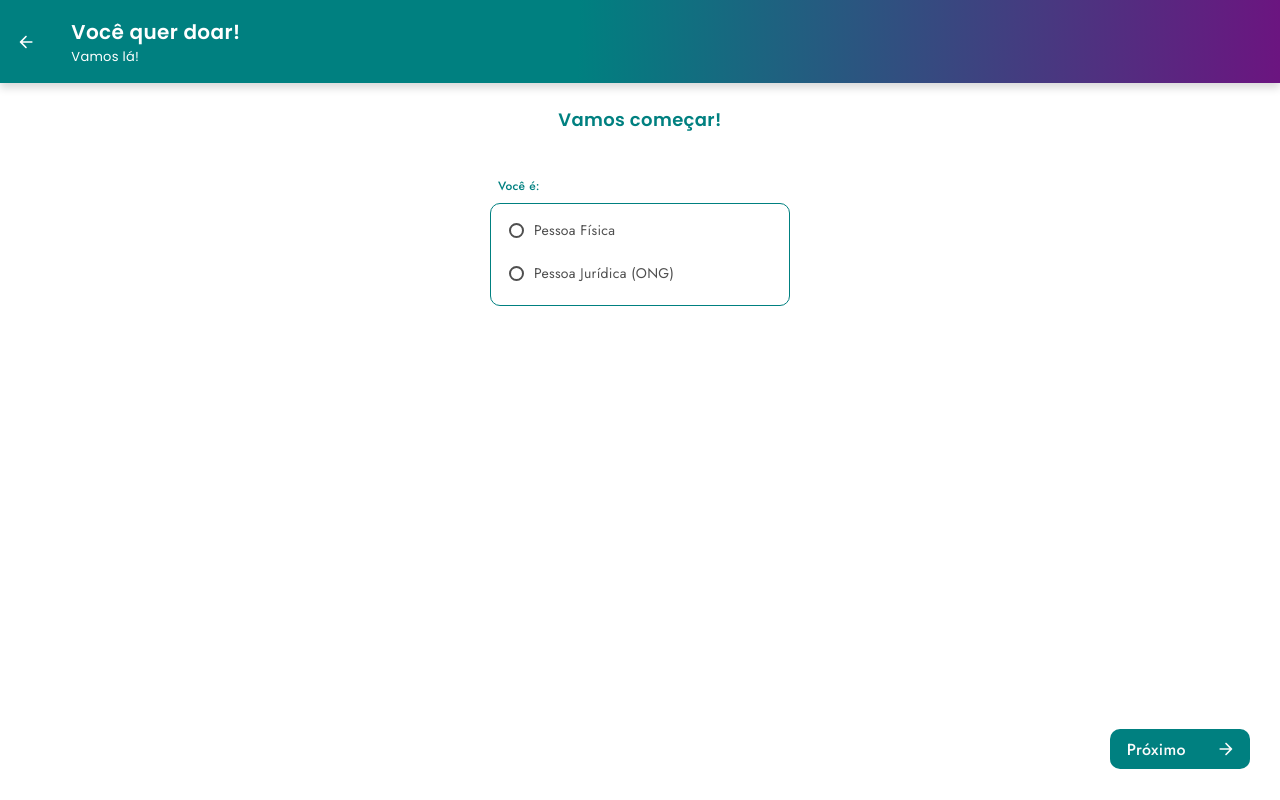
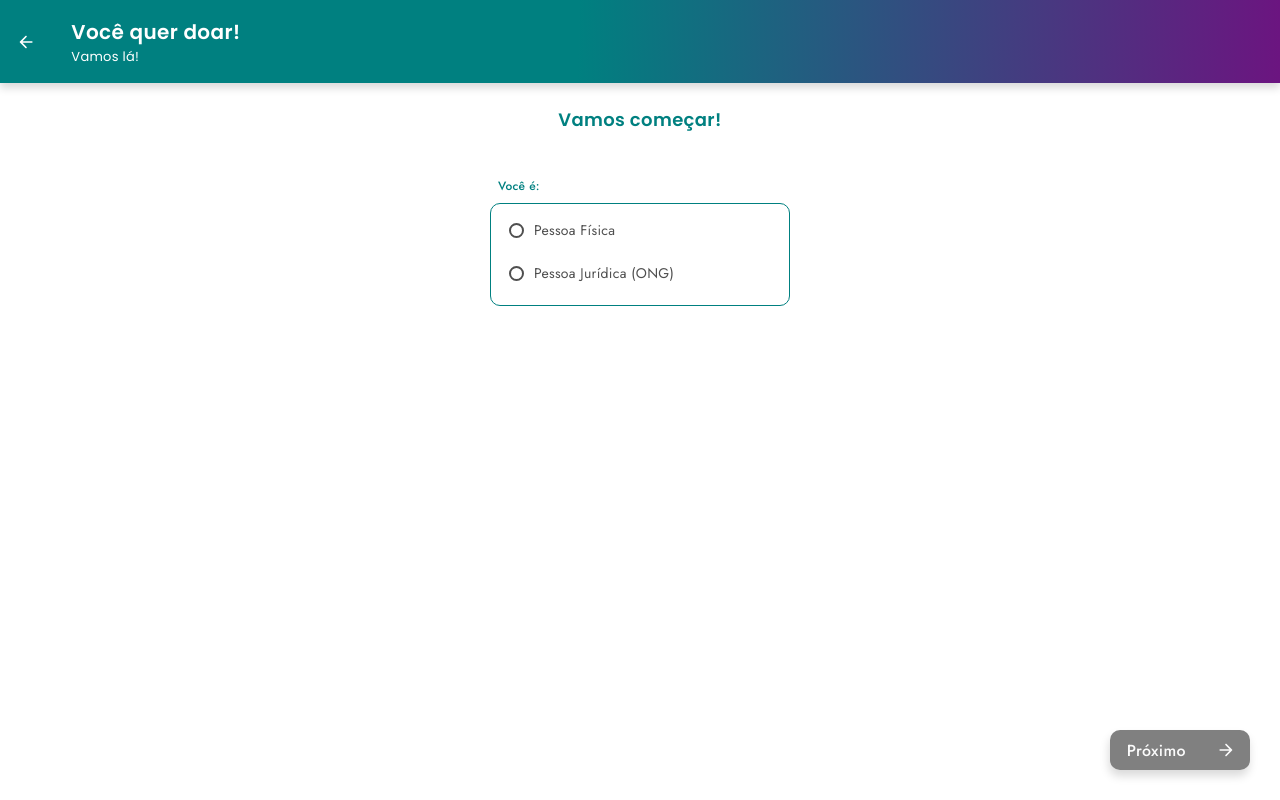
Before and after one commit to estartandodevs-course/Busquepet, a React (Create React App) app: page /cadastro-do-adotante in a window 1280 px wide. Built offline with nearby package versions, Linux system fonts and the light colour scheme.

Commit message:
Adicionando o botão com estado disabled e adicionando sombra no botão

```diff
--- a/src/App.js
+++ b/src/App.js
@@ -1,5 +1,6 @@
 import React from 'react';
 import RegisterAdopter from './pages/cadastro-do-adotante/cadastro-tipo-de-pessoa';
+import './app.scss'
 // import { useState } from 'react';
 // import { Select } from './components/select/Index';
 // import Icone from './assets/images/Coracao.svg';
--- /dev/null
+++ b/src/app.scss
@@ -0,0 +1,8 @@
+html, body, .App, #root{
+    height: 100%;
+}
+
+.App{
+    display: flex;
+    flex-direction: column;
+}
--- a/src/components/button/Button.scss
+++ b/src/components/button/Button.scss
@@ -12,6 +12,7 @@
     font-size: 16px;
     line-height: 23px;
     cursor: pointer;
+    box-shadow: -1px 6px 10px rgba(0, 0, 0, 0.15);
 
     &:disabled{
         background: #808080;
--- a/src/components/button/Index.jsx
+++ b/src/components/button/Index.jsx
@@ -3,10 +3,10 @@ import Text from '../Text'
 import './Button.scss';
 
 export default function Button (props) {
-    const {identifier, icon, name, onClick} = props;
+    const {identifier, icon, name, onClick, disabled} = props;
     return(
         <div>
-            <button className={identifier} onClick={onClick} >
+            <button className={identifier} onClick={onClick} disabled={disabled} >
                 <div className="button-Dad">
                         <Text type="textbutton">{name}</Text>
                     <img className="Icons" src={icon} alt="Icon"/>
--- a/src/pages/cadastro-do-adotante/cadastro-tipo-de-pessoa/index.jsx
+++ b/src/pages/cadastro-do-adotante/cadastro-tipo-de-pessoa/index.jsx
@@ -26,7 +26,7 @@ export default function RegisterAdopter() {
                 </div>
             </section>
                 <div className="button-skip" >
-                    <Button name="Próximo" identifier="green" icon={Icon} onClick={() => console.log(person)} />
+                    <Button disabled={!person} name="Próximo" identifier="green" icon={Icon} onClick={() => console.log(person)} />
                 </div>
         </>
     )
--- a/src/pages/cadastro-do-adotante/cadastro-tipo-de-pessoa/styles.scss
+++ b/src/pages/cadastro-do-adotante/cadastro-tipo-de-pessoa/styles.scss
@@ -55,6 +55,7 @@
     display: flex;
     justify-content: flex-end;
     align-items: flex-end;
-    height: 463px;
+    margin-top: auto;
     margin-right: 30px;
+    margin-bottom: 30px;
 }
```
